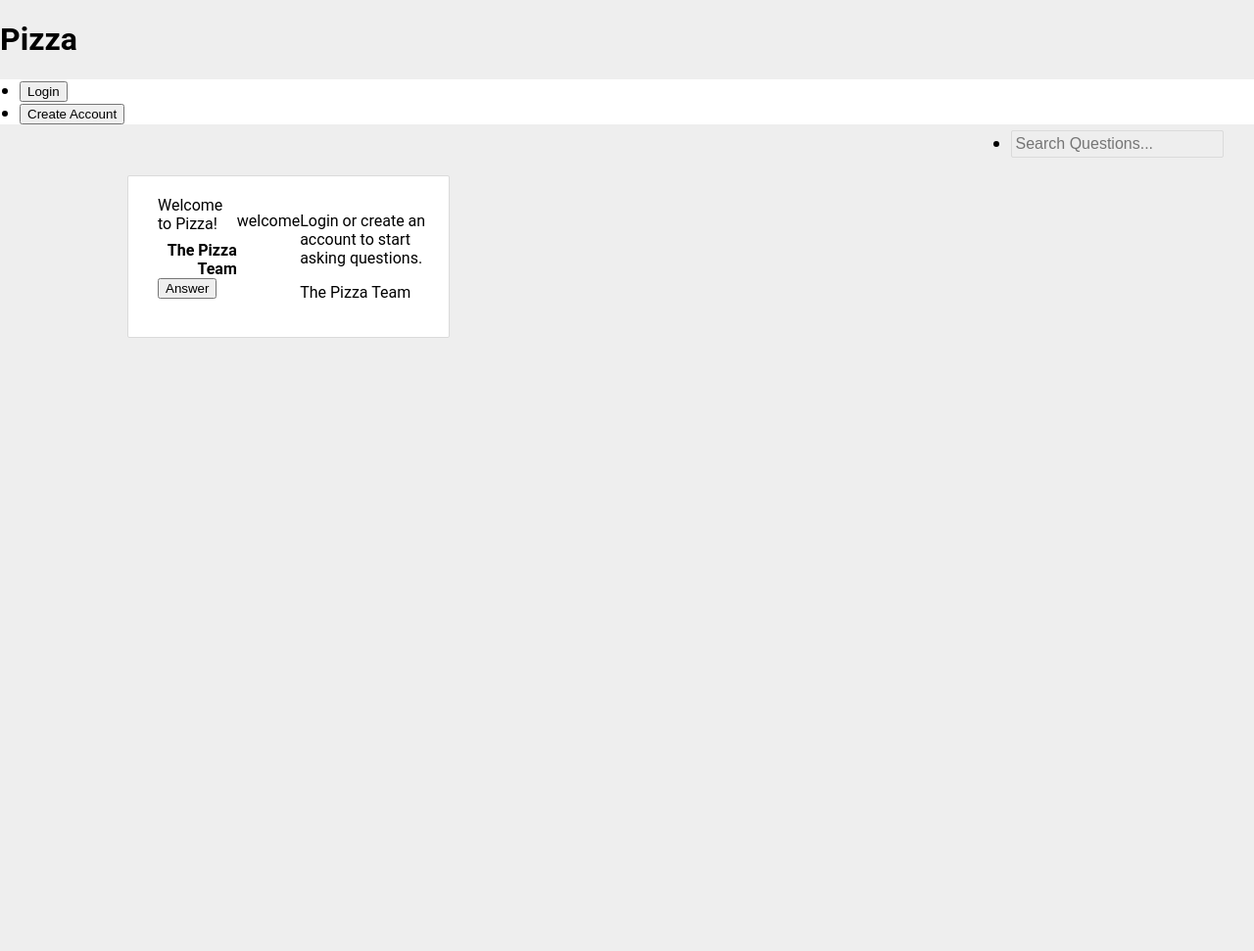
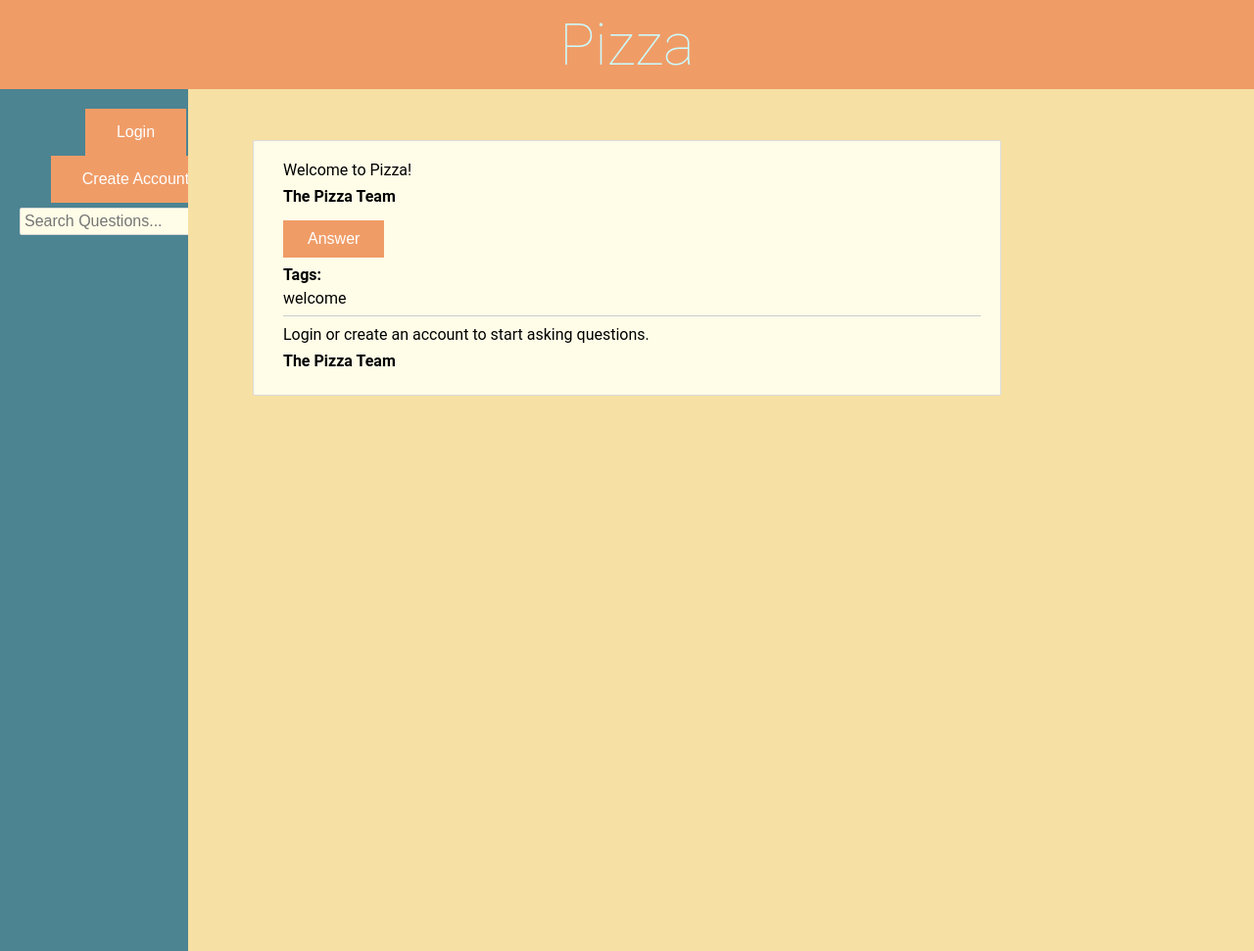
Before and after one commit to osu-cs290-sp19/final-project-cs290-final-mbs-fgw-dab, a Node server app: page / in a window 1280 px wide. Shown: the whole page at 98% size. Run offline with Node 20, Linux system fonts and the light colour scheme; some libraries are stand-ins or nearby versions.

Commit message:
added css

```diff
--- a/public/index.html
+++ b/public/index.html
@@ -20,14 +20,14 @@
     <header>
       <h1 class="title">Pizza</h1>
 
-      <nav class="menubar">
+      <nav class="menubar hidde">
         <ul class="menulist">
 		<li class="menuitemyeslogin hidden">
 			<p>Logged in as </p>
 			<p>{{client}}</p>
 		</li>
           <li class="menuitemyeslogin hidden"><button type="button" class="askbutton">Ask A Question</button></li>
-	  <li class="menuitemyeslogin hidden"><button type="button" class="logoutbutton">Logout</button></li>
+          <li class="menuitemyeslogin hidden"><button type="button" class="logoutbutton">Logout</button></li>
           <li class="menuitemnologin"><button type="button" class="loginbutton">Login</button></li>
           <li class="menuitemnologin"><button type="button" class="createbutton">Create Account</button></li>
           <li class="menusearch">
@@ -38,7 +38,8 @@
       </nav>
     </header>
 
-    <main class="questionbox">
+
+        <main class="questionbox">
 
       <article class="question">
           <div class="questioncontent">
@@ -49,16 +50,19 @@
             The Pizza Team
           </p>
 	    <button type="button" class="windowanswer">Answer</button>
-        </div>
+
 
 		<article class="tag">
 		<div class="tagcontent">
+		<p class="tagprefix">
+		Tags:
+		</p>
 		<p class="tagtext">
-			welcome
+		welcome
 		</p>
 		</div>
 		</article>
-
+		<hr>
 		<article class="reply">
 		<div class="replycontent">
 		<p class="replytext">
@@ -69,6 +73,7 @@
 		</p>
 		</div>
 		</article>
+		</div>
 
       </article>
 
@@ -86,10 +91,6 @@
               <label for="windowtext">Question</label>
               <textarea id="windowtext"></textarea>
             </div>
-	    <div class="windowinputelement">
-		<label for="windowtags">Tags</label>
-		<textarea id="windowtags"></textarea>
-	    </div>
           </div>
           <div class="windowfoot">
             <button type="button" class="windowcancel">Cancel</button>
@@ -142,7 +143,7 @@
             <button type="button" class="windowsubmit">Submit</button>
           </div>
         </div>
-      </div>
+</div>
 
     </body>
 
--- a/public/style.css
+++ b/public/style.css
@@ -1,35 +1,56 @@
 body {
   font-family: Roboto, Helvetica, sans-serif;
   margin: 0;
-  background-color: #eee;
+  background-color: #f7e0a3;
+}
+
+
+hr {
+    display: block;
+    height: 1px;
+    width: 100%;
+    border: 0;
+    border-top: 1px solid #ccc;
+    padding: 0;
 }
 
 a {
   text-decoration: none;
 }
 
-.site-title {
+.title {
   margin: 0;
   padding: 10px 20px;
-  font-size: 30px;
+  font-size: 60px;
   font-weight: 100;
-  background-color: #319df6;
-  color: #fff;
+  background-color: #f09c67;
+  color: #CCFBFE;
+  text-align: center;
 }
 
 .menubar {
-  background-color: #fff;
-  font-size: 18px;
-  line-height: 22px;
+  height: 100%;
+  width: 15%;
+  position: fixed;
+  display: flex;
+  z-index: 1;
+  left: 0;
+  background-color: #4c8492;
+  overflow-x: hidden;
+  padding-top: 20px;
+  transition: 0.5s;
 }
 
 .menulist {
   margin: 0 0 0 20px;
   padding: 0;
+  list-style: none;
+  text-align: center;
 }
 
 .menuitem {
   display: inline-block;
+  margin: 0 0 50px 0;
 }
 
 a {
@@ -51,19 +72,52 @@ a:focus {
   margin-right: 20px;
   padding: 0;
   line-height: 38px;
+  display: inline-block;
 }
 
 #menusearchtext {
   padding: 4px;
   font-size: 16px;
-  background-color: #eee;
+  background-color: #fffde8;
   border: 1px solid #dadada;
   border-radius: 2px;
 }
 
+.loginbutton {
+  background-color: #f09c67;
+  border: none;
+  color: white;
+  padding: 15px 32px;
+  text-align: center;
+  text-decoration: none;
+  display: inline-block;
+  font-size: 16px;
+}
+
+.createbutton {
+  background-color: #f09c67;
+  border: none;
+  color: white;
+  padding: 15px 32px;
+  text-align: center;
+  text-decoration: none;
+  display: inline-block;
+  font-size: 16px;
+}
+
+.windowanswer {
+  background-color: #f09c67;
+  border: none;
+  color: white;
+  padding: 10px 25px;
+  text-align: center;
+  text-decoration: none;
+  display: inline-block;
+  font-size: 16px;
+}
+
 #menusearchtext:focus {
   outline: none;
-  background-color: #fff;
 }
 
 #menusearchbutton {
@@ -85,9 +139,12 @@ a:focus {
 }
 
 .questionbox {
-  margin: 50px 10%;
+  margin: 50px 20%;
   display: flex;
   flex-wrap: wrap;
+  flex-align: stretch;
+  flex-grow: 1;
+  flex-direction: column;
 }
 
 .question {
@@ -97,7 +154,7 @@ a:focus {
   padding: 20px;
   border: 1px solid #dadada;
   border-radius: 2px;
-  background-color: #fff;
+  background-color: #fffde8;
 }
 
 .questioncontent {
@@ -111,38 +168,23 @@ a:focus {
 
 .questioncontent .questionauthor {
   margin-top: 8px;
-  text-align: right;
+  margin-bottom: 15px;
+  text-align: left;
   font-weight: bold;
 }
 
-#windowanswer {
-  position: fixed;
-  right: 30px;
-  bottom: 30px;
-  height: 60px;
-  width: 60px;
-  border: none;
-  border-radius: 30px;
-  font-size: 30px;
-  background-color: #ff1010;
-  color: #fff;
-  cursor: pointer;
-  box-shadow: 4px 4px 12px rgba(0, 0, 0, 0.25);
+.questioncontent .tagcontent .tagprefix {
+  margin-top: 8px;
+  margin-bottom: 5px;
+  text-align: left;
+  font-weight: bold;
 }
 
-#windowanswer:hover,
-#windowanswer:focus {
-  right: 27px;
-  bottom: 27px;
-  height: 66px;
-  width: 66px;
-  border-radius: 33px;
-  font-size: 36px;
-  background-color: #319df6;
-}
-
-#windowanswer:focus {
-  outline: none;
+.questioncontent .replycontent .replyauthor {
+  margin-top: 8px;
+  margin-bottom: 5px;
+  text-align: left;
+  font-weight: bold;
 }
 
 #windowbg {
--- a/views/layouts/main.handlebars
+++ b/views/layouts/main.handlebars
@@ -20,14 +20,13 @@
     <header>
       <h1 class="title">Pizza</h1>
 
-      <nav class="menubar">
+      <nav class="menubar hidde">
         <ul class="menulist">
 		<li class="menuitemyeslogin hidden">
 			<p>Logged in as </p>
-			<p>{{client}}</p>
 		</li>
           <li class="menuitemyeslogin hidden"><button type="button" class="askbutton">Ask A Question</button></li>
-	  <li class="menuitemyeslogin hidden"><button type="button" class="logoutbutton">Logout</button></li>
+          <li class="menuitemyeslogin hidden"><button type="button" class="logoutbutton">Logout</button></li>
           <li class="menuitemnologin"><button type="button" class="loginbutton">Login</button></li>
           <li class="menuitemnologin"><button type="button" class="createbutton">Create Account</button></li>
           <li class="menusearch">
--- a/views/partials/question.handlebars
+++ b/views/partials/question.handlebars
@@ -7,7 +7,6 @@
             {{author}}
           </p>
 	    <button type="button" class="windowanswer">Answer</button>
-        </div>
 
 		<article class="tag">
 		<div class="tagcontent">
@@ -18,3 +17,5 @@
 		</article>
 
       </article>
+
+	</div>
```
Also changed, not shown: public/404.html (added, +9 -0 lines), views/pagetemplate.handlebars (+9 -4 lines).
